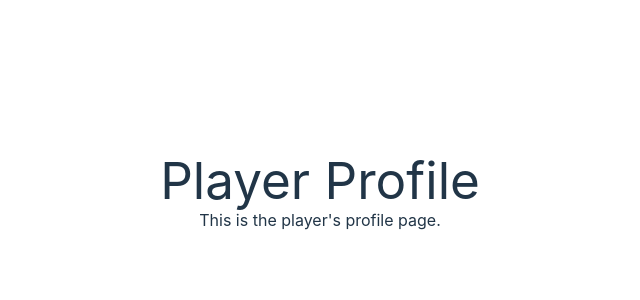
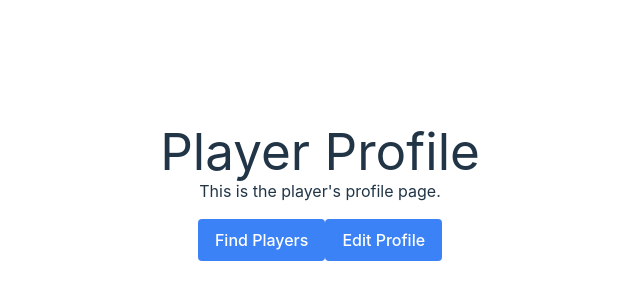
Before and after one commit to frank-kang/spankr, a React (Vite) app in the folder client/: page /player/profile/1 in a window 1280 px wide. Shown: the part 208-508 px from the top of the page, without its empty margins (320-960 px from the left). Built offline with nearby package versions, Linux system fonts and the light colour scheme.

Commit message:
working on playerProfile page

```diff
--- a/client/src/components/UserCard.tsx
+++ b/client/src/components/UserCard.tsx
@@ -17,7 +17,7 @@ export function UserCard({ player }: Props) {
           className="w-24 h-24 rounded-full mb-4"
         />
         <h2 className="text-xl font-semibold">{`${player.firstName} ${player.lastName}`}</h2>
-        <p className="text-gray-600">ZipCode: ${player.zipCode}</p>
+        <p className="text-gray-600">ZipCode: {player.zipCode}</p>
         <button
           onClick={() => navigate(`/player/profile/${player?.userId}`)}
           className="mt-4 px-4 py-2 bg-blue-500 text-white rounded hover:bg-blue-600">
--- a/client/src/pages/PlayerProfile.tsx
+++ b/client/src/pages/PlayerProfile.tsx
@@ -1,8 +1,22 @@
+import { useNavigate, useParams } from 'react-router-dom';
+
 export function PlayerProfile() {
+  const navigate = useNavigate();
+  const { userId } = useParams();
   return (
     <div>
       <h1>Player Profile</h1>
       <p>This is the player's profile page.</p>
+      <button
+        onClick={() => navigate('/player/search')}
+        className="mt-4 px-4 py-2 bg-blue-500 text-white rounded hover:bg-blue-600">
+        Find Players
+      </button>
+      <button
+        onClick={() => navigate(`/player/editprofile/${userId}`)}
+        className="mt-4 px-4 py-2 bg-blue-500 text-white rounded hover:bg-blue-600">
+        Edit Profile
+      </button>
     </div>
   );
 }
--- a/client/src/pages/Registration.tsx
+++ b/client/src/pages/Registration.tsx
@@ -27,7 +27,7 @@ export function Registration() {
       if (!response.ok) throw new Error(`Response status ${response.status}`);
       const user = (await response.json()) as User;
       alert(`Successfully registered ${user.email}`);
-      navigate('/profile');
+      navigate(`/player/profile/${user.userId}`);
     } catch (error) {
       console.error(error);
     } finally {
--- a/client/src/pages/SearchPage.tsx
+++ b/client/src/pages/SearchPage.tsx
@@ -33,7 +33,7 @@ export function SearchPage() {
   return (
     <>
       <form onSubmit={handleSubmit}>
-        <div className="flex flex-col items-center  min-h-screen bg-gray-100">
+        <div className="flex flex-col items-center  ">
           <h1 className="text-3xl font-bold mb-4">Search Players ZipCode</h1>
           <input
             value={zipCode}
--- a/client/src/pages/SignInForm.tsx
+++ b/client/src/pages/SignInForm.tsx
@@ -34,7 +34,7 @@ export function SignInForm() {
       handleSignIn(user, token);
       console.log('Signed In', user);
       console.log('Received token:', token);
-      navigate('/');
+      navigate(`/player/profile/${user.userId}`);
     } catch (err) {
       alert(`Error signing in: ${err}`);
     } finally {
```
